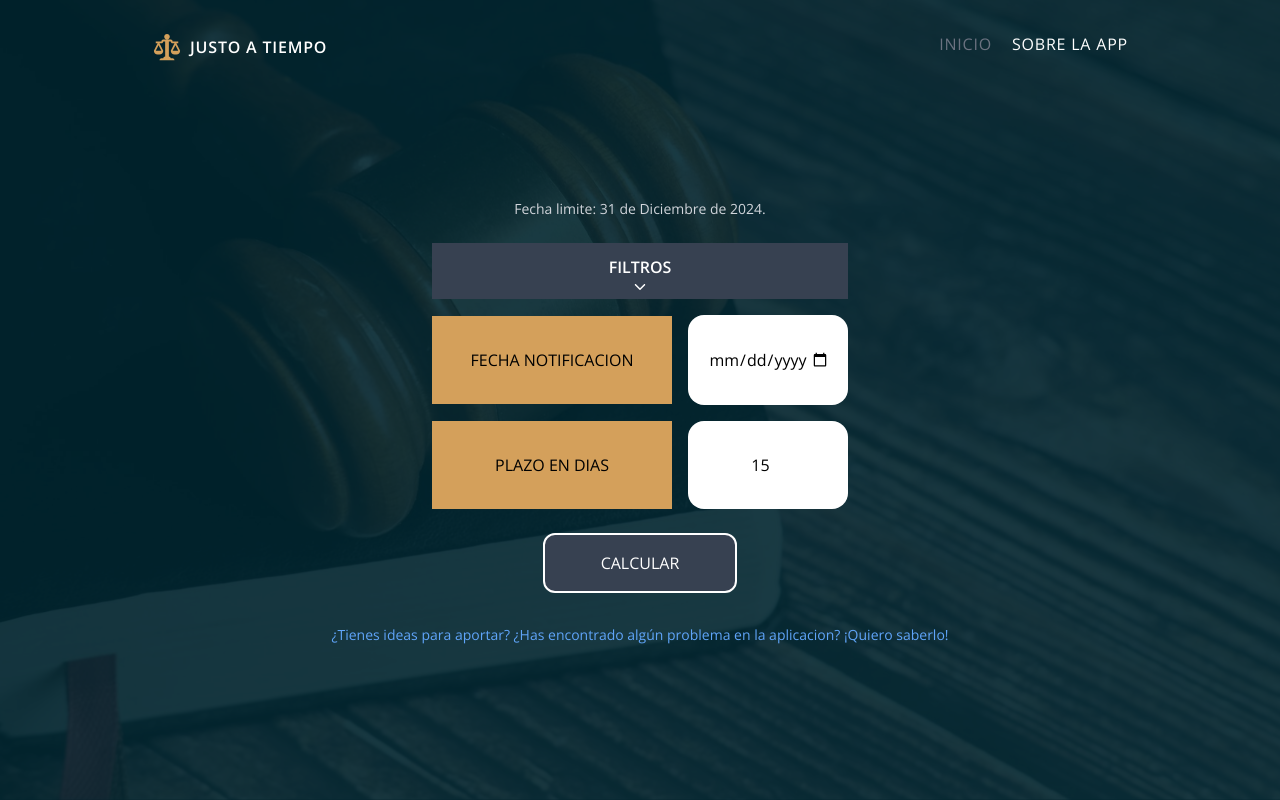
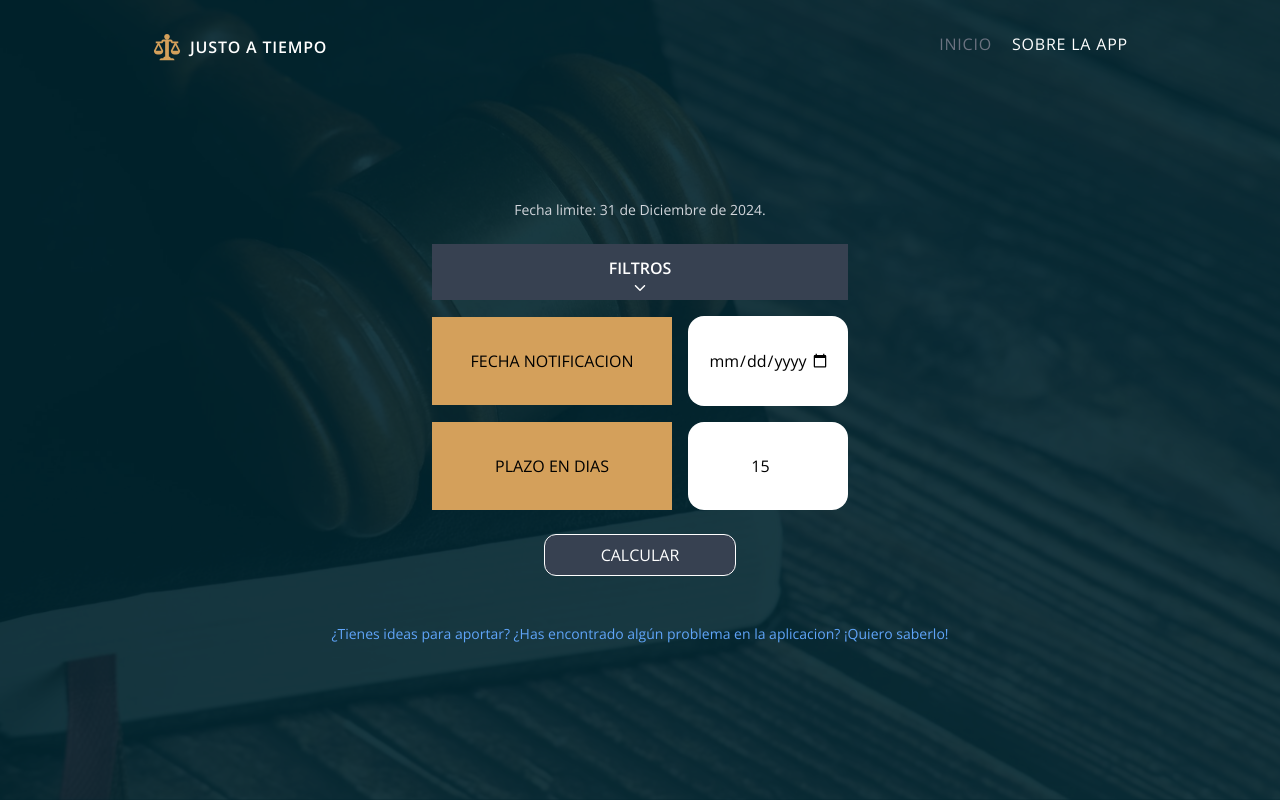
Before and after one commit to Dev-Santi/LegalDateNextjs, a Next.js app: page / in a window 1280 px wide. Built offline with nearby package versions, Linux system fonts and the light colour scheme.

Commit message:
filtros predefinidos

```diff
--- a/src/app/acerca-de/page.tsx
+++ b/src/app/acerca-de/page.tsx
@@ -3,7 +3,8 @@ import Link from 'next/link';
 
 export default function page() {
     return (
-        <main className='mx-auto py-12 w-fit flex flex-col items-center justify-center min-h-[calc(100vh-5rem)]'>
+        <main className='mx-auto py-12 w-fit flex flex-col min-h-[calc(100vh-5rem)] text-white'>
+            <h1 className='font-bold text-2xl uppercase my-10'>Guia de utilizacion</h1>
             <p>
                 Lorem ipsum dolor sit amet, consectetur adipisicing elit. Nobis nihil soluta culpa. Eius
                 pariatur iusto ipsa nemo cupiditate alias maxime minima, veritatis vel? Porro modi aliquam hic
--- a/src/app/page.tsx
+++ b/src/app/page.tsx
@@ -8,7 +8,7 @@ export default function Home() {
             <Calculator />
 
             <Link
-                className='text-blue-400 text-sm text-center mt-2 hover:text-white'
+                className='text-blue-400 text-sm text-center mt-6 hover:text-white'
                 href='https://www.linkedin.com/in/santiago-larrosa-bauz%C3%A1-99b740251/'
                 target='_blank'
             >
--- a/src/calendar/functions.ts
+++ b/src/calendar/functions.ts
@@ -38,14 +38,19 @@ export function calculateDate(dateSelected: string, countString: string, filters
                     count--;
                 }
 
-                //When the term is over, returns the date
-                if (count == 0) {
+                //When the term is over and finds a day that is not weekend, judicial vacation or holiday, returns that date
+                if (
+                    count <= 0 &&
+                    !currentDay.holiday &&
+                    !['Sabado,Domingo'].includes(currentDay.name) &&
+                    !currentDay.isJudicialVacation
+                ) {
                     return `${currentDay.name} ${currentDay.date.split('-')[2]} de ${
                         currentMonth.monthName
                     } de ${currentYear.yearNumber}`;
                 }
 
-                // Search for the date selected at the end to start the countdown in the next legal day
+                // Search for the date selected at the end to start the countdown in the next day
                 if (!found && dateSelected == currentDay.date) {
                     found = true;
                 }
--- a/src/components/calculator/index.tsx
+++ b/src/components/calculator/index.tsx
@@ -13,9 +13,32 @@ export default function Calculator() {
         holidays: true, // Filtrar dias feriados
         weekend: true, // Filtrar Sabados y Domingos
         judicialVacation: true, // Filtrar ferias judiciales
-        turismo: false, // Filtrar la semana de turismo incluso cuando se filtren los dias corridos
+        turismo: true, // Filtrar la semana de turismo incluso cuando se filtren los dias corridos
     });
     const [visibleFilters, setVisibleFilters] = useState(false);
+    const [preFilter, setPreFilter] = useState(0);
+
+    function setLaboral() {
+        setFilters({
+            holidays: true,
+            weekend: true,
+            judicialVacation: true,
+            turismo: true,
+        });
+        setPreFilter(0);
+        setCount('15');
+    }
+
+    function setCivil() {
+        setFilters({
+            holidays: true,
+            weekend: false,
+            judicialVacation: true,
+            turismo: true,
+        });
+        setPreFilter(1);
+        setCount('30');
+    }
 
     function handleClick(e: React.MouseEvent) {
         e.preventDefault();
@@ -31,7 +54,7 @@ export default function Calculator() {
         });
     }
 
-    const visibleFiltersClass = visibleFilters ? 'h-[20rem] md:h-72' : 'h-14';
+    const visibleFiltersClass = visibleFilters ? 'h-fit md:h-[22rem]' : 'h-14';
 
     return (
         <>
@@ -51,8 +74,39 @@ export default function Calculator() {
                     </h2>
 
                     <h3 className='my-2 text-red-400 max-w-[22rem]'>
-                        Indicar los dias en el que el computo debe suspenderse.
+                        Selecciona los dias en que se suspende el computo del plazo.
                     </h3>
+
+                    {/* Opciones predefinidas */}
+
+                    <div className='flex flex-col gap-2 mt-2 sm:gap-0 sm:flex-row justify-between w-full'>
+                        <div
+                            onClick={setLaboral}
+                            className={
+                                'p-2 border-[2px] hover:bg-gray-600 border-gray-500 cursor-pointer ' +
+                                (preFilter == 0 ? 'bg-gray-500 hover:bg-gray-500' : '')
+                            }
+                        >
+                            Derecho Laboral
+                        </div>
+                        <div
+                            onClick={setCivil}
+                            className={
+                                'p-2 border-[2px] hover:bg-gray-600 border-gray-500 cursor-pointer ' +
+                                (preFilter == 1 ? 'bg-gray-500 hover:bg-gray-500' : '')
+                            }
+                        >
+                            Derecho Civil
+                        </div>
+                        <div
+                            className={
+                                'p-2 border-[2px] border-gray-500 opacity-25 ' +
+                                (preFilter == 2 ? 'bg-gray-500 opacity-100' : '')
+                            }
+                        >
+                            Personalizado
+                        </div>
+                    </div>
 
                     {/* Filters */}
                     <div className='flex justify-between items-center w-full mt-4'>
@@ -61,9 +115,12 @@ export default function Calculator() {
                         </label>
                         <input
                             type='checkbox'
-                            onChange={() => setFilters({ ...filters, holidays: !filters.holidays })}
+                            onChange={() => {
+                                setFilters({ ...filters, holidays: !filters.holidays });
+                                setPreFilter(2);
+                            }}
                             name='feriados'
-                            defaultChecked
+                            checked={filters.holidays}
                             id='holidayCheck'
                         />
                     </div>
@@ -73,9 +130,13 @@ export default function Calculator() {
                             Durante semana de turismo
                         </label>
                         <input
+                            checked={filters.turismo}
                             disabled={filters.holidays}
                             type='checkbox'
-                            onChange={() => setFilters({ ...filters, turismo: !filters.turismo })}
+                            onChange={() => {
+                                setFilters({ ...filters, turismo: !filters.turismo });
+                                setPreFilter(2);
+                            }}
                             name='turismo'
                             id='turismoCheck'
                         />
@@ -87,9 +148,12 @@ export default function Calculator() {
                         </label>
                         <input
                             type='checkbox'
-                            onChange={() => setFilters({ ...filters, weekend: !filters.weekend })}
+                            onChange={() => {
+                                setFilters({ ...filters, weekend: !filters.weekend });
+                                setPreFilter(2);
+                            }}
                             name='finDeSemana'
-                            defaultChecked
+                            checked={filters.weekend}
                             id='weekendCheck'
                         />
                     </div>
@@ -100,11 +164,12 @@ export default function Calculator() {
                         </label>
                         <input
                             type='checkbox'
-                            onChange={() =>
-                                setFilters({ ...filters, judicialVacation: !filters.judicialVacation })
-                            }
+                            onChange={() => {
+                                setFilters({ ...filters, judicialVacation: !filters.judicialVacation });
+                                setPreFilter(2);
+                            }}
                             name='judicialVacations'
-                            defaultChecked
+                            checked={filters.judicialVacation}
                             id='judicialVacationsCheck'
                         />
                     </div>
@@ -142,7 +207,7 @@ export default function Calculator() {
 
                 <button
                     onClick={handleClick}
-                    className='bg-gray-700 border-2 border-white mt-2 w-fit text-white rounded-xl py-4 px-14 hover:bg-transparent'
+                    className='bg-gray-700 border-[1px] border-white mt-2 w-fit text-white rounded-xl py-2 px-14 hover:bg-transparent'
                     type='submit'
                 >
                     CALCULAR
--- a/src/components/navbar/index.tsx
+++ b/src/components/navbar/index.tsx
@@ -6,7 +6,6 @@ import { GoLaw } from 'react-icons/go';
 
 export default function Navbar() {
     const path = usePathname();
-    console.log(path == '/');
     return (
         <header className='flex justify-between'>
             <Link href='/' className='flex items-center gap-2 text-white hover:text-orange'>
```
Also changed, not shown: 1 other file (tests, documents, lock files or other folders).
